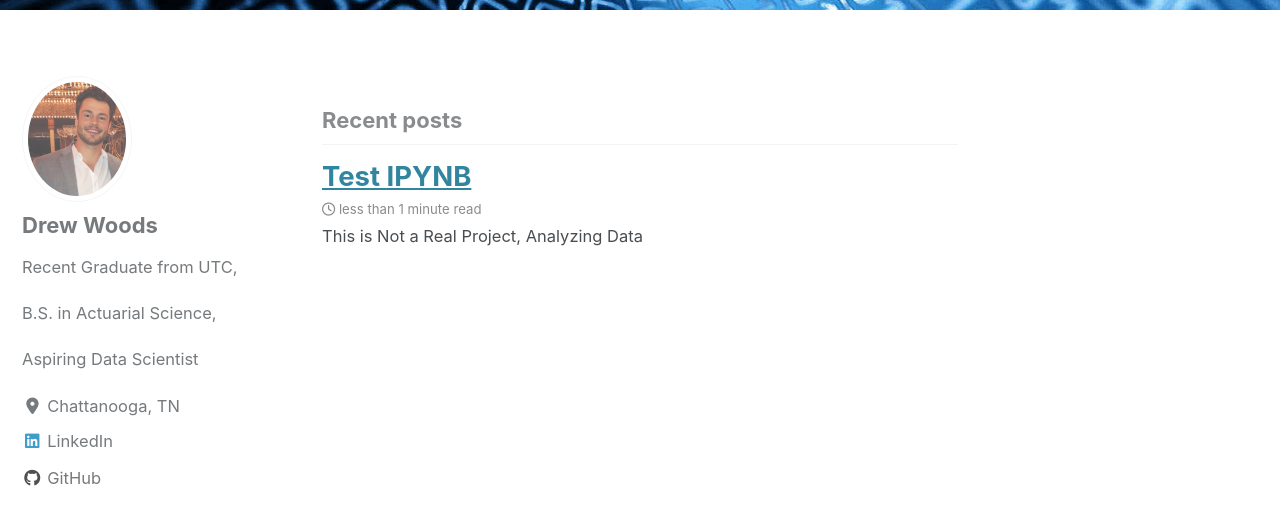
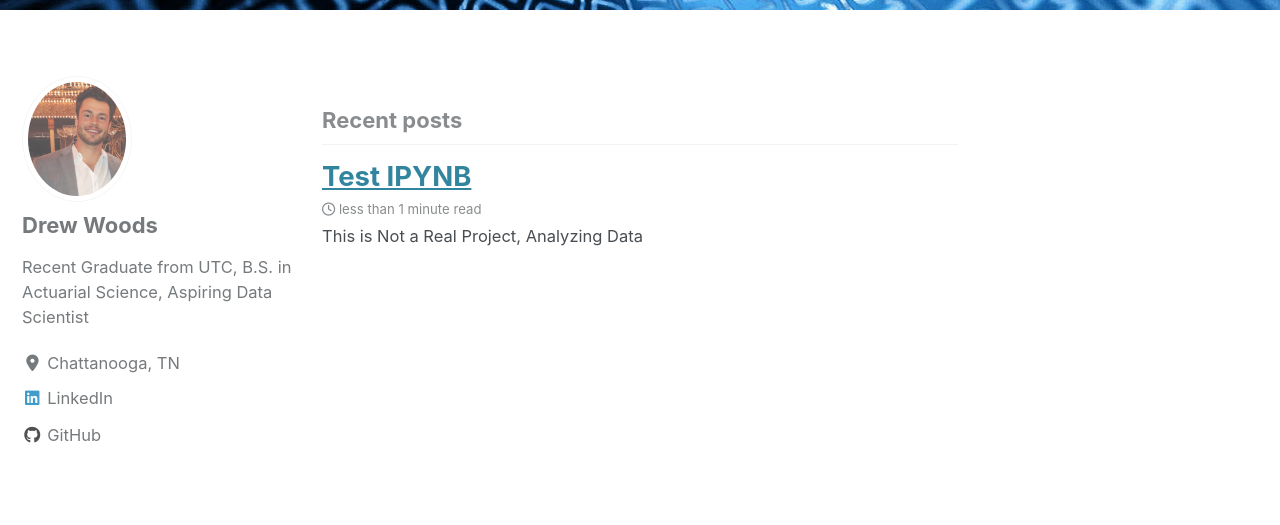
Before and after one commit to backdoordata/backdoordata.github.io, a Jekyll site: the page built from index.html, in a window 1280 px wide and 900 px high, scrolled down 454 px. Shown: the top 525 px of the window. Built offline with Jekyll 4.4.1, drawn with Linux system fonts in a browser that asks for light colours; cached includes are drawn as plain includes; nearby versions of some CDN libraries; the list of posts is cut into pages by our own code.

Commit message:
Updating bio

```diff
--- a/_config.yml
+++ b/_config.yml
@@ -109,7 +109,7 @@ analytics:
 author:
   name             : "Drew Woods"
   avatar           : "/images/profile-picture.jpg" # path of avatar image, e.g. "/assets/images/bio-photo.jpg"
-  bio              : "Recent Graduate from UTC, \n\n B.S. in Actuarial Science, \n\n Aspiring Data Scientist"
+  bio              : "Recent Graduate from UTC, \n B.S. in Actuarial Science, \n Aspiring Data Scientist"
   location         : "Chattanooga, TN"
   email            :
   links:
```
